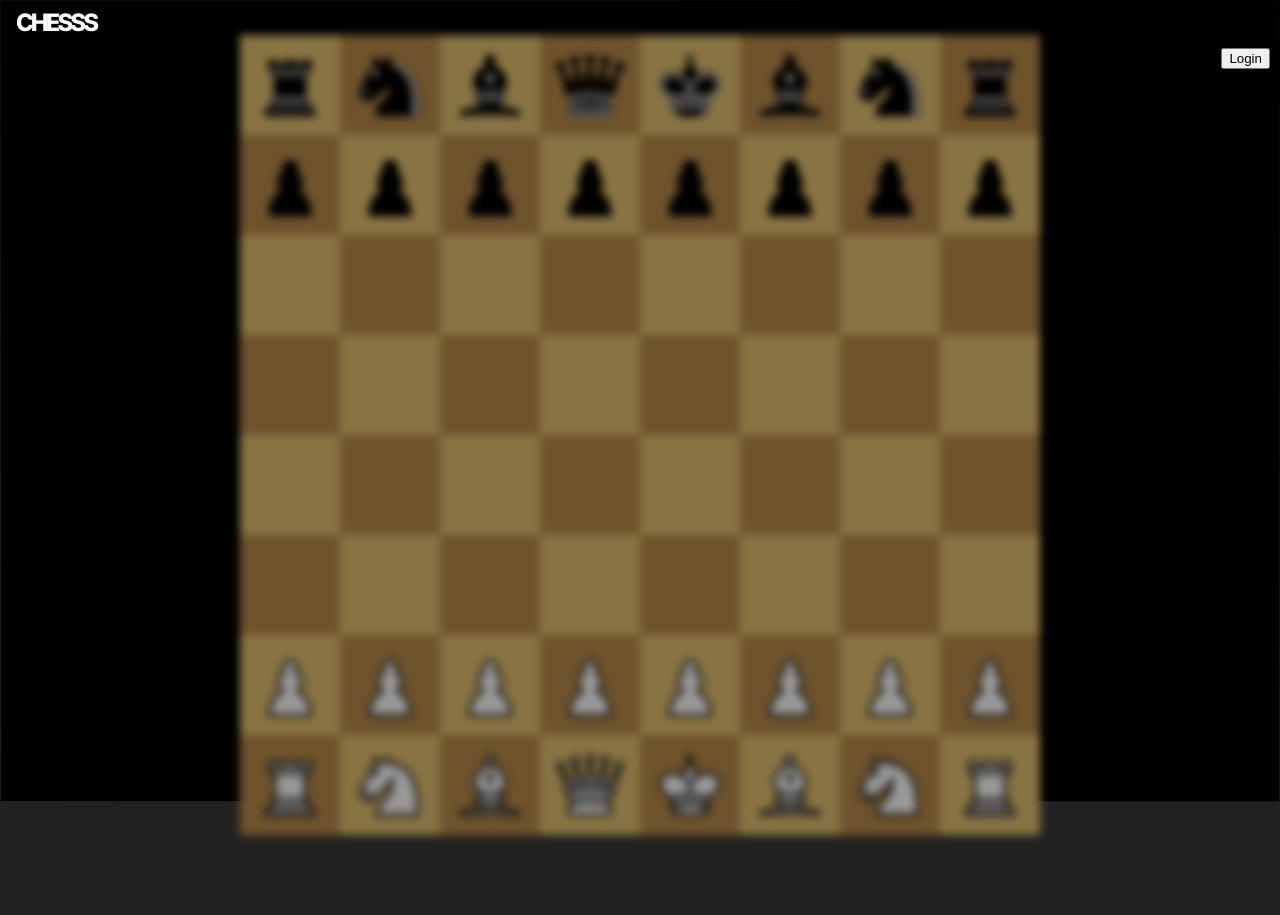
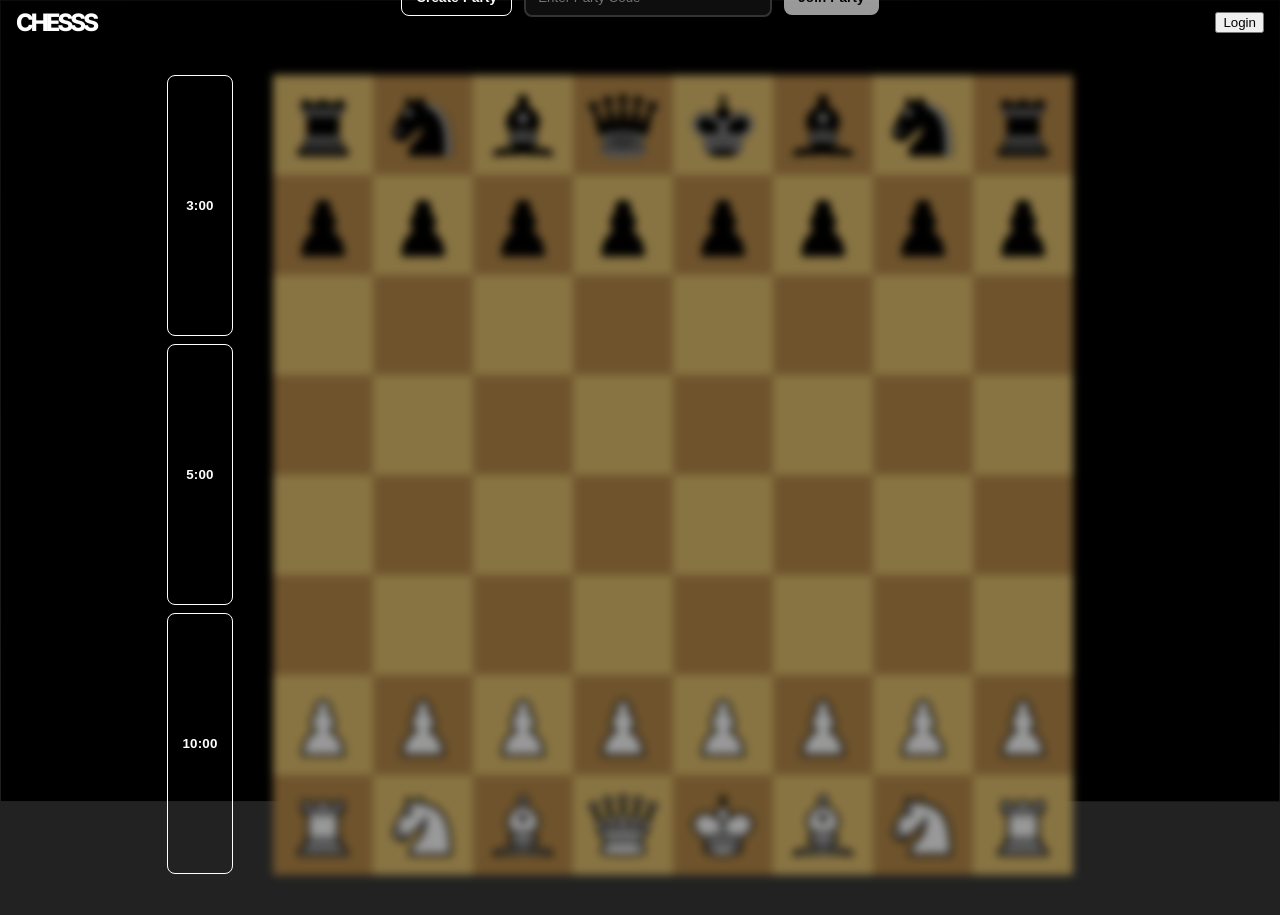
Before and after one commit to benjamalegni/chesss, a React (Create React App) app: page / in a window 1280 px wide. Before the commit the page ends 875 px from the top, so only its background shows below. Built offline with nearby package versions, Linux system fonts and the light colour scheme; no server answers.

Commit message:
improve online functionalities and added consistent styles

```diff
--- a/src/components/Chessboard/Chessboard.css
+++ b/src/components/Chessboard/Chessboard.css
@@ -12,6 +12,49 @@
 	background-repeat: no-repeat;
 	*/
 background-color: black;
+}
+
+.board-layout{
+	display: flex;
+	flex-direction: row;
+	align-items: center;
+	justify-content: center;
+	gap: 16px;
+}
+
+.timer-panel{
+	display: flex;
+	flex-direction: column;
+	gap: 12px;
+	margin: 0;
+	width: 120px;
+	min-width: 120px;
+}
+
+.timer-block{
+	background: rgba(255,255,255,0.06);
+	border: 1px solid #333;
+	border-radius: 8px;
+	padding: 10px;
+	color: #fff;
+	text-align: center;
+}
+
+.timer-block.active{
+	border-color: #2f66ff;
+	box-shadow: 0 0 0 2px rgba(47,102,255,0.15);
+}
+
+.timer-label{
+	font-size: 12px;
+	opacity: 0.8;
+	margin-bottom: 6px;
+}
+
+.timer-value{
+	font-size: 22px;
+	font-weight: 800;
+	letter-spacing: 0.5px;
 }
 
 
--- a/src/components/Chessboard/Chessboard.tsx
+++ b/src/components/Chessboard/Chessboard.tsx
@@ -12,7 +12,7 @@ interface OnlineProps{
 	myColor?: 'white' | 'black';
 }
 
-export default function Chessboard({ online }: { online?: OnlineProps }){
+export default function Chessboard({ online, timeLimitSeconds }: { online?: OnlineProps, timeLimitSeconds?: number }){
 const [activePiece, setActivePiece] = useState<HTMLElement | null>(null)
 const [grabPosition, setGrabPosition] = useState<Position>({x:-1, y:-1});
 const [pieces, setPieces] = useState<Piece[]>(initialBoardState);
@@ -23,6 +23,11 @@ const modalRef = useRef<HTMLDivElement>(null);
 const [currentTurn, setCurrentTurn] = useState<'white'|'black'>('white');
 const [lastMove, setLastMove] = useState<{from: Position, to: Position} | null>(null);
 const [awaitingPromotion, setAwaitingPromotion] = useState<boolean>(false);
+
+// Clock state
+const [whiteTimeLeft, setWhiteTimeLeft] = useState<number | null>(null);
+const [blackTimeLeft, setBlackTimeLeft] = useState<number | null>(null);
+const [clockStarted, setClockStarted] = useState<boolean>(false);
 
 function getAllowedTeamForMe(): TeamType | null{
 	if(!online || online.status !== 'playing' || !online.myColor){
@@ -38,17 +43,29 @@ function isMyTurn(): boolean{
 	return online.myColor === currentTurn;
 }
 
+// Initialize turn and timers when a game starts or time limit provided
 useEffect(()=>{
-	if(online && online.status === 'playing'){
+	if(online?.status === 'playing'){
 		setCurrentTurn('white');
+		if(whiteTimeLeft === null || blackTimeLeft === null){
+			const limit = (typeof timeLimitSeconds === 'number' && timeLimitSeconds > 0) ? timeLimitSeconds : 300;
+			setWhiteTimeLeft(limit);
+			setBlackTimeLeft(limit);
 		}
-}, [online]);
+		setClockStarted(true);
+	} else {
+		setClockStarted(false);
+	}
+// eslint-disable-next-line react-hooks/exhaustive-deps
+}, [online?.status, timeLimitSeconds]);
 
+// Opponent move listener
 useEffect(()=>{
 	const s = online?.socket;
 	if(!s) return;
 	const onMove = (msg: any) => {
 		try{
+			setClockStarted(true);
 			if(msg.type === 'move'){
 				// compatibility if server sends type wrapper
 			}
@@ -122,7 +139,7 @@ useEffect(()=>{
 	return () => {
 		s.off('move', onMove);
 	};
-}, [online?.socket, online?.roomId]);
+}, [online]);
 
 function updateValidMoves(){
 	setPieces((currentPieces) => {
@@ -133,6 +150,37 @@ function updateValidMoves(){
 		});
 	});
 }
+
+// Clock ticking effect
+useEffect(()=>{
+	if(whiteTimeLeft === null || blackTimeLeft === null) return;
+	if(!online || online.status !== 'playing') return;
+	if(awaitingPromotion) return;
+	if(!clockStarted) return;
+	const interval = setInterval(()=>{
+		if(currentTurn === 'white'){
+			setWhiteTimeLeft(prev => {
+				if(prev === null) return prev;
+				const next = Math.max(0, prev - 1);
+				return next;
+			});
+		} else {
+			setBlackTimeLeft(prev => {
+				if(prev === null) return prev;
+				const next = Math.max(0, prev - 1);
+				return next;
+			});
+		}
+	}, 1000);
+	return () => clearInterval(interval);
+}, [online, online?.status, currentTurn, whiteTimeLeft, blackTimeLeft, awaitingPromotion, clockStarted]);
+
+// Ensure the clock starts after the very first move (local or remote)
+useEffect(()=>{
+	if(lastMove && typeof timeLimitSeconds === 'number' && timeLimitSeconds > 0){
+		setClockStarted(true);
+	}
+}, [lastMove, timeLimitSeconds]);
 
 function performMove(target: Position){
 	const currentPiece = pieces.find((p)=> samePosition(p.position, grabPosition));
@@ -146,6 +194,12 @@ function performMove(target: Position){
 		const myTeam = getAllowedTeamForMe();
 		if(!isMyTurn() || myTeam === null || currentPiece.team !== myTeam){
 			return;
+		}
+		// Optional: stop moves if your time is up
+		if(typeof timeLimitSeconds === 'number' && timeLimitSeconds > 0){
+			if((currentTurn === 'white' && whiteTimeLeft === 0) || (currentTurn === 'black' && blackTimeLeft === 0)){
+				return;
+			}
 		}
 	}
 
@@ -166,6 +220,7 @@ function performMove(target: Position){
 		}, [] as Piece[])
 		setPieces(updatedPieces);
 		setLastMove({from: grabPosition, to: {x, y}});
+		setClockStarted(true);
 		if(!online || online.status !== 'playing'){
 			setCurrentTurn(prev => prev === 'white' ? 'black' : 'white');
 		} else {
@@ -196,6 +251,7 @@ function performMove(target: Position){
 		setPieces(updatedPieces);
 		setLastMove({from: grabPosition, to: {x, y}});
 		if(!(awaitingPromotion)){
+			setClockStarted(true);
 			if(!online || online.status !== 'playing'){
 				setCurrentTurn(prev => prev === 'white' ? 'black' : 'white');
 			} else {
@@ -344,6 +400,7 @@ function dropPiece(e: React.MouseEvent){
 				to: lastMove.to,
 				promotionType: pieceType
 			});
+			setClockStarted(true);
 			setCurrentTurn(prev => prev === 'white' ? 'black' : 'white');
 		} else if(!online || online.status !== 'playing'){
 			setCurrentTurn(prev => prev === 'white' ? 'black' : 'white');
@@ -353,6 +410,13 @@ function dropPiece(e: React.MouseEvent){
 
 	function promotionTeamType(){
 		return (promotionPawn?.team === TeamType.OUR)?"w":"b";
+	}
+
+	function formatTime(totalSeconds: number | null){
+		if(totalSeconds === null) return '--:--';
+		const m = Math.floor(totalSeconds / 60);
+		const s = totalSeconds % 60;
+		return `${m}:${s.toString().padStart(2,'0')}`;
 	}
 
 	let board = [];
@@ -395,6 +459,23 @@ function dropPiece(e: React.MouseEvent){
 			</div>
 		</div>
 
+		<div className="board-layout">
+
+			{/* timer panel */}
+			{(online?.status === 'playing') && (
+			<div className="timer-panel">
+				<div className={`timer-block ${currentTurn==='black' ? 'active' : ''}`}>
+					<div className="timer-label">Black</div>
+					<div className="timer-value">{formatTime(blackTimeLeft)}</div>
+				</div>
+				<div className={`timer-block ${currentTurn==='white' ? 'active' : ''}`}>
+					<div className="timer-label">White</div>
+					<div className="timer-value">{formatTime(whiteTimeLeft)}</div>
+				</div>
+			</div>
+			)}
+
+
 			<div
 				onMouseMove={(e)=>movePiece(e)}
 				onMouseDown={e=> grabPiece(e)}
@@ -403,6 +484,7 @@ function dropPiece(e: React.MouseEvent){
 				ref={chessboardRef}>
 					{board}
 			</div>
+		</div>
 		</>
 	)
 }
--- a/src/components/GameComps/GameComps.css
+++ b/src/components/GameComps/GameComps.css
@@ -9,18 +9,32 @@
 
 .app-header{
 	position: absolute;
-	top: 8px;
-	left: 16px;
+	top: 0;
+	left: 0;
+	right: 0;
+	display: flex;
+	align-items: center;
+	justify-content: space-between;
+	padding: 8px 16px;
+}
+
+.brand:hover{
+	color: #2f66ff;
+}
+
+.brand{
 	color: #fff;
 	font-weight: 800;
 	font-size: 24px;
 	letter-spacing: -3px;
+	cursor: pointer;
 }
 
 .center-stage{
 	display: flex;
 	flex-direction: column;
 	align-items: center;
+	padding-top: 80px;
 	gap: 8px;
 }
 
@@ -79,28 +93,23 @@
 
 .btn-primary{
 	background:transparent;
-	border: 1px solid #3d6cff;
+	border: 1px solid #fff;
 	color: #fff;
-	box-shadow: 0 6px 16px rgba(47,102,255,0.9);
 }
 
 .btn-primary:hover:not(:disabled){
-	background: linear-gradient(180deg, #7bb0ff, #386cff);
 	transform: translateY(-1px);
 	box-shadow: 0 6px 16px rgba(47,102,255,0.9);
 }
 
 .btn-secondary{
-	background: transparent;
-	border: 1px solid #ff8800;
-	color: #fff;
-	box-shadow: 0 4px 12px rgba(255,136,0,0.9);
+	background: #fff;
+	color: #000;
 }
 
 .btn-secondary:hover:not(:disabled){
-	background: linear-gradient(180deg, #79e7a9, #23c175);
 	transform: translateY(-1px);
-	box-shadow: 0 6px 16px rgba(30,182,106,0.45);
+	box-shadow: 0 6px 200px rgba(255,136,0,5);
 }
 
 .room-input{
@@ -126,3 +135,86 @@
 	filter: blur(4px) brightness(0.6);
 	pointer-events: none;
 }
+
+.game-container{
+	display: flex;
+	flex-direction: row;
+	align-items: flex-start;
+	justify-content: center;
+}
+
+.game-container .board-wrapper{
+	width: 100%;
+	height: 100%;
+}
+
+.time-select{
+	display: flex;
+	flex-direction: column;
+	align-items: stretch;
+	justify-content: center;
+	gap: 8px;
+	height: 800px;
+	margin: 5vh 0;
+}
+
+.time-btn{
+	background: transparent;
+	border: 1px solid #fff;
+	color: #fff;
+	flex: 1;
+}
+
+.time-btn:hover{
+	transform: translateY(-1px);
+	box-shadow: 0 6px 16px rgba(47,102,255,0.9);
+}
+
+.time-btn:focus{
+	transform: translateY(-1px);
+	box-shadow: 0 6px 16px rgba(0, 255, 0, 0.9);
+}
+
+.join-overlay{
+	position: fixed;
+	top: 0;
+	left: 0;
+	right: 0;
+	bottom: 0;
+	pointer-events: none;
+	overflow: hidden;
+	z-index: 9999;
+}
+
+.join-circle{
+	position: absolute;
+	left: 50%;
+	top: 50%;
+	width: 10px;
+	height: 10px;
+	border-radius: 50%;
+	background: rgba(255,136,0,0.5);
+	transform: translate(-50%, -50%);
+	animation: joinPulse 1.8s ease-out forwards;
+}
+
+@keyframes joinPulse{
+	0%{
+		width: 10px;
+		height: 10px;
+		opacity: 1;
+		box-shadow: 0 0 0 0 rgba(255,136,0,1);
+	}
+	70%{
+		width: 600px;
+		height: 600px;
+		opacity: 0.35;
+		box-shadow: 0 0 120px 60px rgba(255,136,0,0.35);
+	}
+	100%{
+		width: 1400px;
+		height: 1400px;
+		opacity: 0;
+		box-shadow: 0 0 0 0 rgba(255,136,0,0);
+	}
+}
--- a/src/components/GameComps/GameComps.tsx
+++ b/src/components/GameComps/GameComps.tsx
@@ -13,6 +13,10 @@ function GameComps(){
 	const [myColor, setMyColor] = useState<"white" | "black" | null>(null);
 	const [joinCode, setJoinCode] = useState<string>("");
 	const [showLogin, setShowLogin] = useState<boolean>(false);
+	const [selectedTime, setSelectedTime] = useState<number>(300);
+	const [activeTimeLimit, setActiveTimeLimit] = useState<number | null>(null);
+	const [joinEffectActive, setJoinEffectActive] = useState<boolean>(false);
+	const [joinEffectPos, setJoinEffectPos] = useState<{x:number,y:number} | null>(null);
 
 	function ensureSocket(): Socket{
 		if(socket && (status === "waiting" || status === "playing")) return socket;
@@ -24,12 +28,14 @@ function GameComps(){
 		s.on('start', (msg: any) => {
 			setRoomId(msg.roomId);
 			setMyColor(msg.color === "white" ? "white" : "black");
+			setActiveTimeLimit(typeof msg.timeLimitSeconds === 'number' ? msg.timeLimitSeconds : null);
 			setStatus("playing");
 		});
 		s.on('opponent_left', () => {
 			setStatus("offline");
 			setRoomId(null);
 			setMyColor(null);
+			setActiveTimeLimit(null);
 			try{ s.close(); } catch {}
 		});
 		s.on('room_created', (msg: any) => {
@@ -44,6 +50,7 @@ function GameComps(){
 			setRoomId(null);
 			setMyColor(null);
 			setSocket(null);
+			setActiveTimeLimit(null);
 		});
 		setSocket(s);
 		return s;
@@ -51,7 +58,7 @@ function GameComps(){
 
 	function createPrivateRoom(){
 		const s = ensureSocket();
-        s.emit('create_room');
+		s.emit('create_room', { timeLimitSeconds: selectedTime });
 	}
 
 	function joinPrivateRoom(){
@@ -61,17 +68,30 @@ function GameComps(){
 		s.emit('join_room', { roomId: code });
 	}
 
+	function handleJoinClick(e: React.MouseEvent<HTMLButtonElement>){
+		setJoinEffectPos({ x: e.clientX, y: e.clientY });
+		setJoinEffectActive(true);
+		joinPrivateRoom();
+	}
+
 	function disconnect(){
 		try{ socket?.close(); } catch {}
 		setStatus("offline");
 		setRoomId(null);
 		setMyColor(null);
 		setSocket(null);
+		setActiveTimeLimit(null);
 	}
 
 	function copyRoomId(){
 		if(!roomId) return;
 		try{ navigator.clipboard.writeText(roomId); } catch {}
+	}
+
+	function formatTimeShort(sec: number){
+		const m = Math.floor(sec/60);
+		const s = sec%60;
+		return `${m}:${String(s).padStart(2,'0')}`;
 	}
 
 	const online = useMemo(() => ({
@@ -82,16 +102,20 @@ function GameComps(){
 	}), [socket, status, roomId, myColor]);
 
 	return <div id="component">
-        <div style={{ position: 'absolute', top: 10, right: 10 }}>
+		{joinEffectActive && (
+			<div className="join-overlay">
+				<div className="join-circle" style={{ left: joinEffectPos?.x, top: joinEffectPos?.y }} onAnimationEnd={()=> setJoinEffectActive(false)} />
+			</div>
+		)}
+		<header className="app-header">
+			<div className="brand" onClick={()=> window.location.href = '/'}>CHESSS</div>
 			<button onClick={()=> setShowLogin(v => !v)}>{showLogin ? 'Close' : 'Login'}</button>
-        </div>
+		</header>
 		{showLogin ? (
 			<div style={{ padding: 16 }}>
 				<LoginComponent/>
 			</div>
 		) : (
-            <>
-            <header className="app-header">CHESSS</header>
 			<div className="center-stage">
 				<div id="online-controls">
 					{/* create party button */}
@@ -105,23 +129,34 @@ function GameComps(){
 								value={joinCode}
 								onChange={(e)=> setJoinCode(e.target.value)}
 							/>
-                            <button className="btn btn-secondary" onClick={joinPrivateRoom} disabled={!joinCode.trim()}>Join Party</button>
+							<button className="btn btn-secondary" onClick={(e)=> handleJoinClick(e)} disabled={!joinCode.trim()}>Join Party</button>
 						</>
 					)}
 					{/* si es waiting o playing, mostrar el estado y el boton de leave */}
 					{(status === "waiting" || status === "playing") && (
 						<span className="hint status-badge">
 							{status === 'waiting' ? 'Waiting for opponent...' : 'Playing'} · Party: {roomId}
+							{status === 'waiting' && <span> · Time: {formatTimeShort(selectedTime)}</span>}
+							{status === 'playing' && activeTimeLimit !== null && <span> · Time: {formatTimeShort(activeTimeLimit)}</span>}
 							<button className="copy-btn" onClick={copyRoomId} title="Copy">Copy</button>
 						</span>
 					)}
 					{(status === "waiting" || status === "playing") && <button onClick={disconnect}>Leave</button>}
 				</div>
+				<div className="game-container">
+					{/* time controls */}
+					{(status === 'waiting' || status === 'offline') && (
+						<div className="time-select">
+							<button className={`btn ${selectedTime===180? 'btn-primary':''} time-btn`} onClick={()=> setSelectedTime(180)}>3:00</button>
+							<button className={`btn ${selectedTime===300? 'btn-primary':''} time-btn`} onClick={()=> setSelectedTime(300)}>5:00</button>
+							<button className={`btn ${selectedTime===600? 'btn-primary':''} time-btn`} onClick={()=> setSelectedTime(600)}>10:00</button>
+						</div>
+					)}
 					<div className={`board-wrapper ${status !== 'playing' ? 'is-blurred' : ''}`}>
-                    <Chessboard online={online}/>
+						<Chessboard  online={online} timeLimitSeconds={activeTimeLimit ?? undefined}/>
 					</div>
 				</div>
-            </>
+			</div>
 		)}
 	</div>
 }
```
Also changed, not shown: 12 other files (tests, documents, lock files or other folders). Lines whose indentation alone changed are shown as unchanged.
